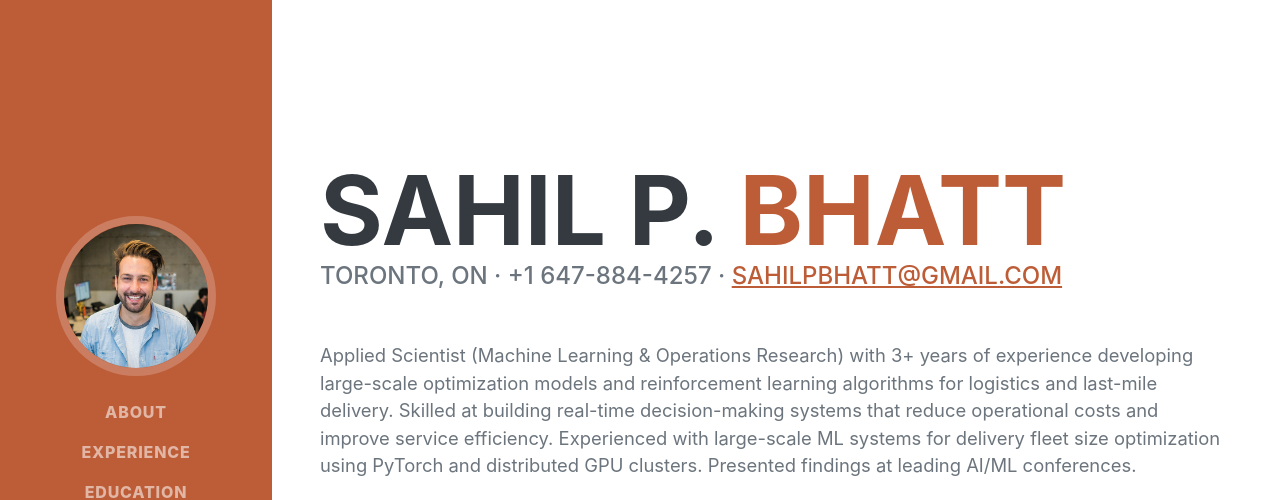
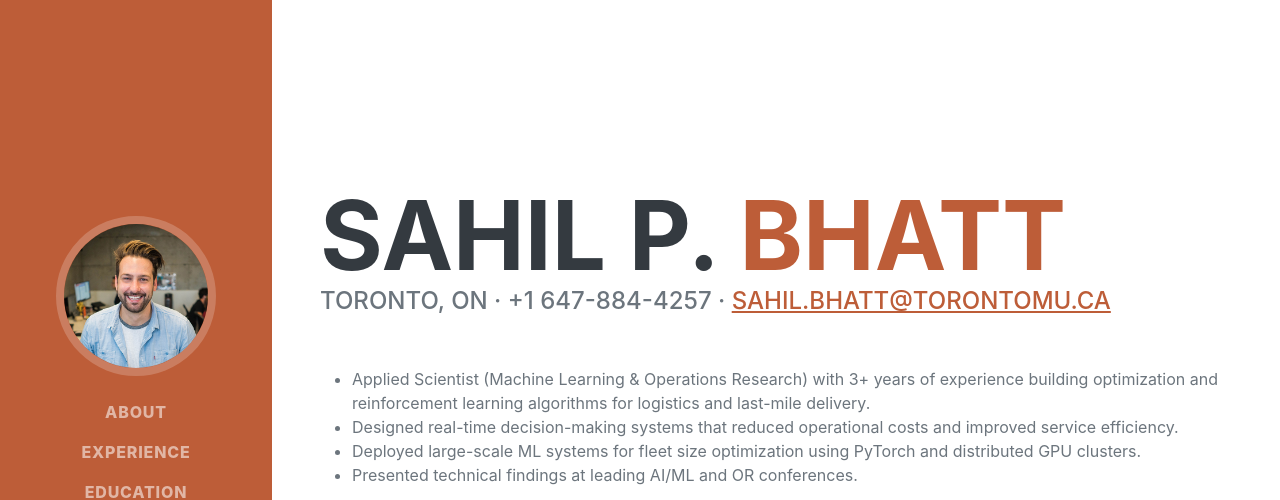
Before and after one commit to sahilpbhatt/sahilbhatt.github.io, a website: page index.html in a window 1280 px wide. Shown: the top 500 px of the page. Drawn offline with nearby package versions, Linux system fonts and the light colour scheme; a web font is replaced by a local one.

Commit message:
Update index.html

```diff
--- a/index.html
+++ b/index.html
@@ -50,14 +50,15 @@
         </h1>
         <div class="subheading mb-5">
           Toronto, ON · +1 647-884-4257 ·
-          <a href="mailto:sahilpbhatt@gmail.com">sahilpbhatt@gmail.com</a>
+          <a href="mailto:sahil.bhatt@torontomu.ca">sahil.bhatt@torontomu.ca</a>
         </div>
         <p class="lead mb-5">
-          Applied Scientist (Machine Learning & Operations Research) with 3+ years of experience developing
-          large-scale optimization models and reinforcement learning algorithms for logistics and last-mile delivery.
-          Skilled at building real-time decision-making systems that reduce operational costs and improve service efficiency.
-          Experienced with large-scale ML systems for delivery fleet size optimization using PyTorch and distributed GPU clusters.
-          Presented findings at leading AI/ML conferences.
+          <ul>
+  <li>Applied Scientist (Machine Learning & Operations Research) with 3+ years of experience building optimization and reinforcement learning algorithms for logistics and last-mile delivery.</li>
+  <li>Designed real-time decision-making systems that reduced operational costs and improved service efficiency.</li>
+  <li>Deployed large-scale ML systems for fleet size optimization using PyTorch and distributed GPU clusters.</li>
+  <li>Presented technical findings at leading AI/ML and OR conferences.</li>
+</ul>
         </p>
         <a href="Sahil_Bhatt_Resume.pdf" class="btn btn-primary mb-3">Download CV</a>
         <div class="social-icons">
```
